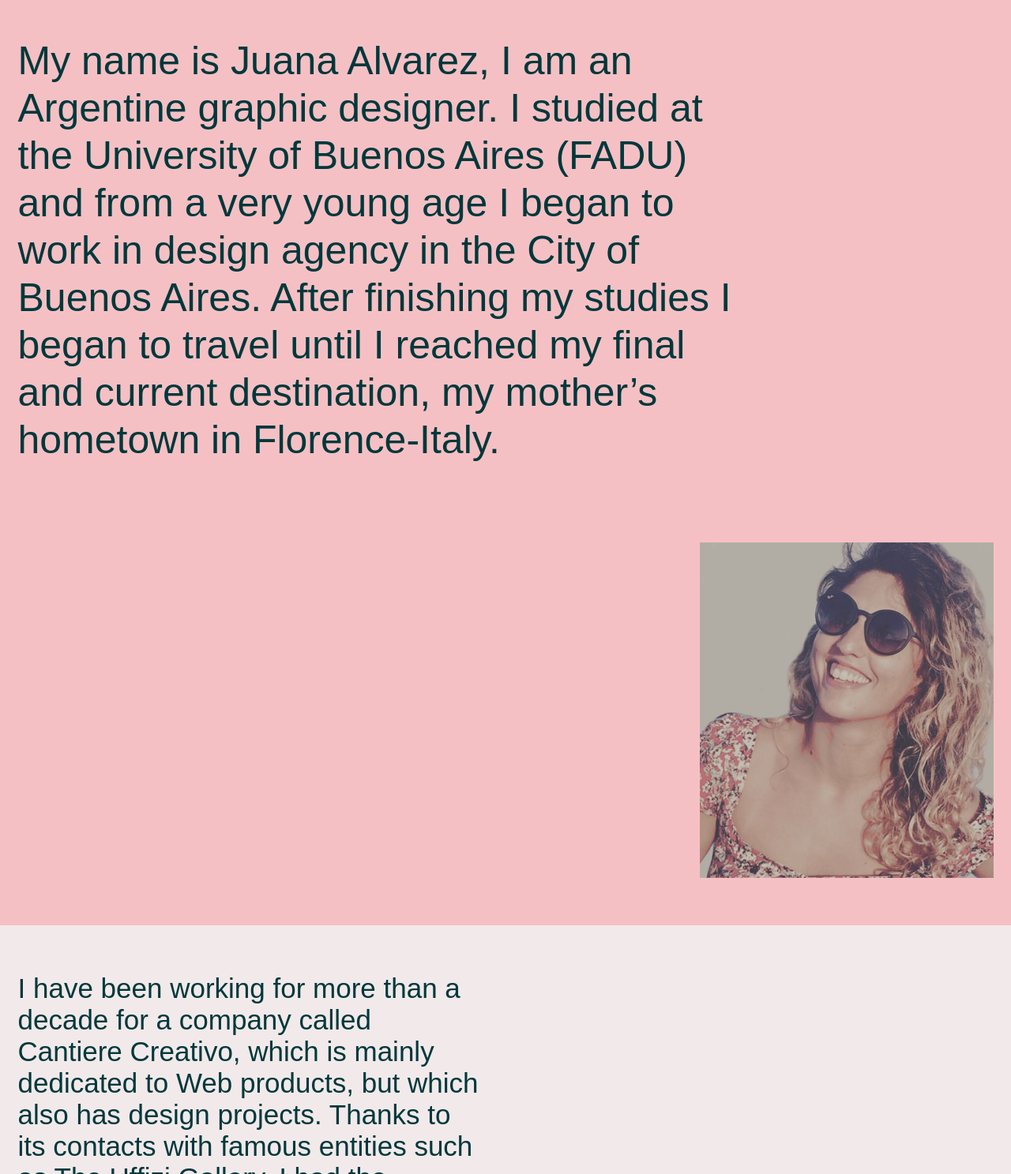
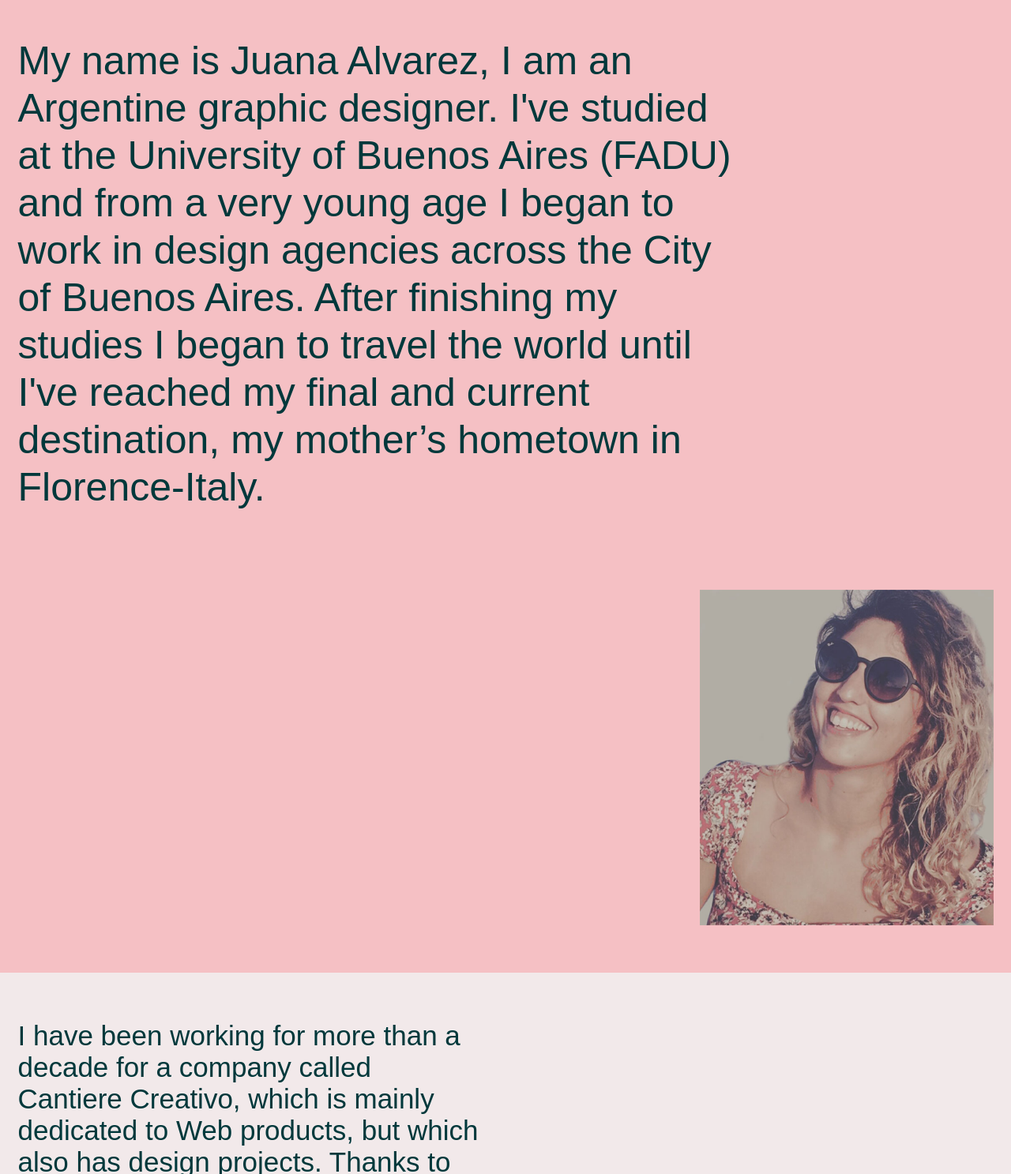
Before and after one commit to juanitalvarez/Entrega-Final-Alvarez, a website: page pages/about.html in a window 1280 px wide. Shown: the part 113-1600 px from the top of the page at 79% size. Drawn offline with nearby package versions, Linux system fonts and the light colour scheme; a web font is replaced by a local one.

Commit message:
cambios texto

```diff
--- a/pages/about.html
+++ b/pages/about.html
@@ -32,7 +32,7 @@
       <div class="contenedor overflow-hidden pb-5">
         <div class="row" data-aos="fade-up" data-aos-duration="1000">
           <div class="col-lg-9 col-12 p-5 mt-5 introTextAbout">
-              <p>My name is Juana Alvarez, I am an Argentine graphic designer. I studied at the University of Buenos Aires (FADU) and from a very young age I began to work in design agency in the City of Buenos Aires. After finishing my studies I began to travel until I reached my final and current destination, my mother’s hometown in Florence-Italy. </p>
+              <p>My name is Juana Alvarez, I am an Argentine graphic designer. I've studied at the University of Buenos Aires (FADU) and from a very young age I began to work in design agencies across the City of Buenos Aires. After finishing my studies I began to travel the world until I've reached my final and current destination, my mother’s hometown in Florence-Italy. </p>
           </div>
         </div>
         <div class="row alignContentEnd" data-aos="fade-up" data-aos-duration="1000">
@@ -44,7 +44,7 @@
       <div class="contenedor overflow-hidden bgStone">
           <div class="row" data-aos="fade-up" data-aos-duration="1000">
             <div class="col-lg-6 col-12 p-5 mt-5">
-                <p class="txtAbout">I have been working for more than a decade for a company called Cantiere Creativo, which is mainly dedicated to Web products, but which also has design projects. Thanks to its contacts with famous entities such as The Uffizi Gallery, I had the opportunity to carry out projects of great importance such us the Wayfinding for one of the most important museums in the world. At the same time, I carried out personal projects as a freelance related to different areas of design, mostly Branding and Packaging.
+                <p class="txtAbout">I have been working for more than a decade for a company called <a>Cantiere Creativo</a>, which is mainly dedicated to Web products, but which also has design projects. Thanks to its contacts with famous entities such as The Uffizi Gallery, I had the opportunity to carry out projects of great importance such us the Wayfinding for one of the most important museums in the world. At the same time, I carried out personal projects as a freelance related to different areas of design, mostly Branding and Packaging.
                 I am currently studying Frontend Development with the Coder House school, my goal is to reduce the gap that exists today between a designer and a programmer, which will allow me to carry out web design projects in a more fluid and friendly way. I will continue training and learning code and maybe one day I will be able to carry out these projects not only focusing on the UX but also creating the layout in HTML and CSS.
                 </p>
             </div>
```
